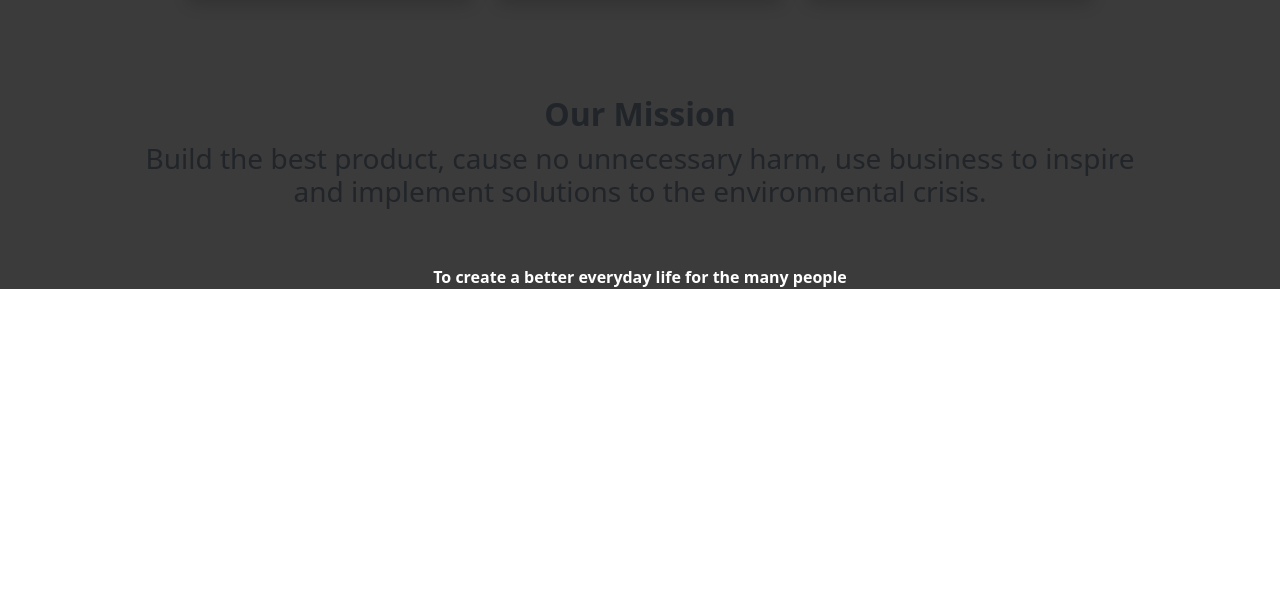
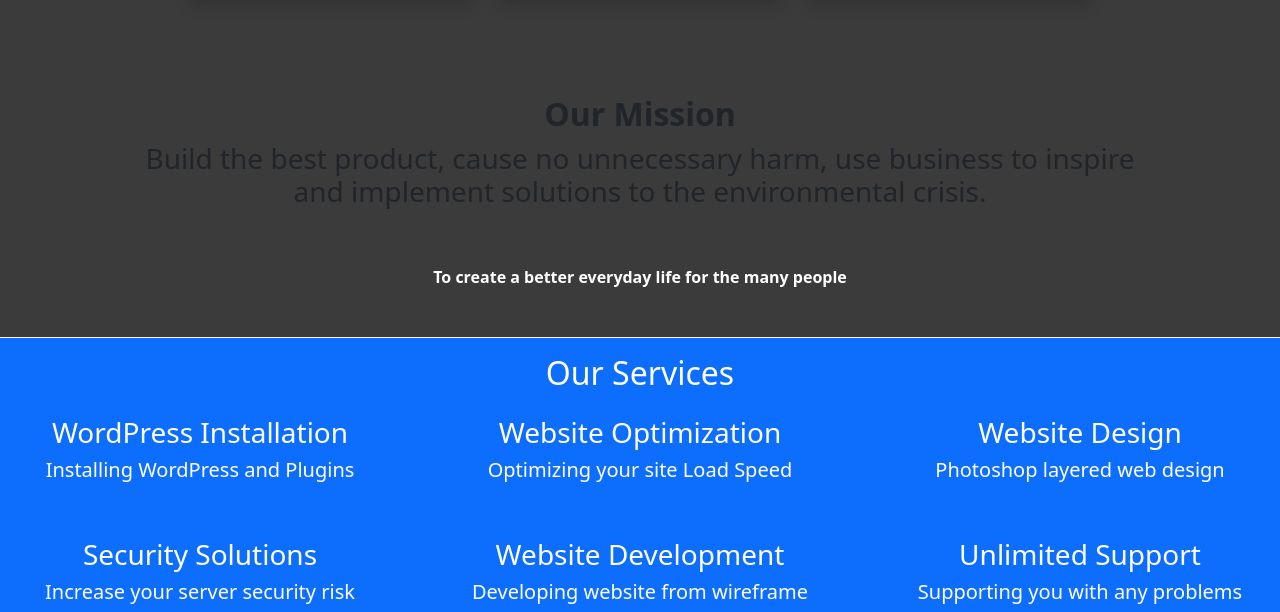
Before and after one commit to MR-Titus02/Assignment5, a plain HTML site: page index.html in a window 1280 px wide. Shown: the part 707-1319 px from the top of the page. Before the commit the page ends 1012 px from the top, so only its background shows below. Drawn offline with nearby package versions, Linux system fonts and the light colour scheme.

Commit message:
section 4

```diff
--- a/index.html
+++ b/index.html
@@ -62,11 +62,39 @@
             <h2 class="text-center fw-bolder">Our Mission</h2>
             <h3 class="text-center">Build the best product, cause no unnecessary harm, use business to inspire <br>
                 and implement solutions to the environmental crisis.</h3>
-                <p class="text-center pt-5 text-white fw-bolder">To create a better everyday life for the many people</p>
+                <p class="text-center pt-5 text-white fw-bolder p-5">To create a better everyday life for the many people</p>
         </div>
       </section>
       <!-- section 3 -->
-      <section></section>
+      <section class="bg-primary text-white" style="margin-top: -15px;">
+        <h2 class="text-center p-3 " >Our Services</h2>
+        <div class="d-flex justify-content-evenly flex-wrap gap-5">
+            <div style="width: 30%;" class="text-center">
+                <h3>WordPress Installation</h3>
+                <h5>Installing WordPress and Plugins</h5>
+            </div>
+            <div style="width: 30%;" class="text-center">
+                <h3>Website Optimization</h3>
+                <h5>Optimizing your site Load Speed</h5>
+            </div>
+            <div style="width: 30%;" class="text-center">
+                <h3>Website Design</h3>
+                <h5>Photoshop layered web design</h5>
+            </div>
+            <div style="width: 30%;" class="text-center">
+                <h3>Security Solutions</h3>
+                <h5>Increase your server security risk</h5>
+            </div>
+            <div style="width: 30%;" class="text-center">
+                <h3>Website Development</h3>
+                <h5>Developing website from wireframe</h5>
+            </div>
+            <div style="width: 30%;" class="text-center">
+                <h3>Unlimited Support</h3>
+                <h5>Supporting you with any problems</h5>
+            </div>
+      </section>
+      <!-- section4 -->
     <footer>
         <!-- place footer here -->
     </footer>
```
